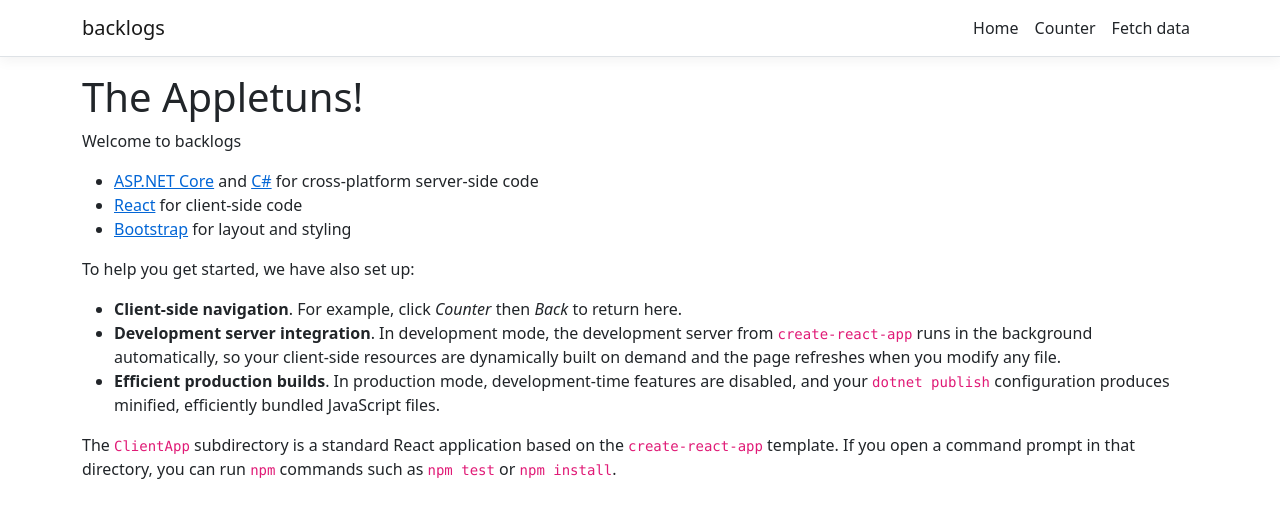
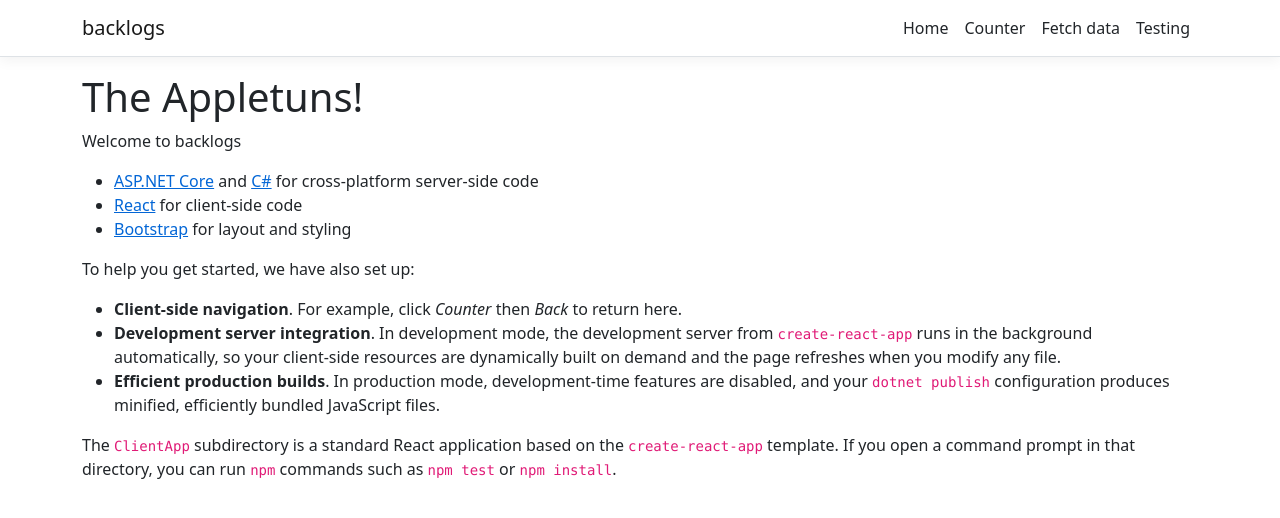
Before and after one commit to The-Appletuns/backlogs, a React (Create React App) app in the folder ClientApp/: page / in a window 1280 px wide. Shown: the top 518 px of the page. Built offline with nearby package versions, Linux system fonts and the light colour scheme.

Commit message:
added page for laurence testing

```diff
--- a/ClientApp/src/AppRoutes.js
+++ b/ClientApp/src/AppRoutes.js
@@ -1,6 +1,7 @@
 import { Counter } from "./components/Counter";
 import { FetchData } from "./components/FetchData";
 import { Home } from "./components/Home";
+import { Testing } from "./components/Testing";
 
 const AppRoutes = [
   {
@@ -14,6 +15,10 @@ const AppRoutes = [
   {
     path: '/fetch-data',
     element: <FetchData />
+  },
+  {
+    path: '/testing',
+    element: <Testing />
   }
 ];
 
--- a/ClientApp/src/components/NavMenu.js
+++ b/ClientApp/src/components/NavMenu.js
@@ -38,6 +38,9 @@ export class NavMenu extends Component {
               <NavItem>
                 <NavLink tag={Link} className="text-dark" to="/fetch-data">Fetch data</NavLink>
               </NavItem>
+              <NavItem>
+                <NavLink tag={Link} className="text-dark" to="/testing">Testing</NavLink>
+              </NavItem>
             </ul>
           </Collapse>
         </Navbar>
--- a/ClientApp/src/components/Testing.js
+++ b/ClientApp/src/components/Testing.js
@@ -6,7 +6,7 @@ export class Testing extends Component {
     constructor(props) {
         super(props);
         this.state = {
-
+            data: "Test"
         };
     }
 
@@ -14,10 +14,20 @@ export class Testing extends Component {
         this.testingStringData();
     }
 
+    render () {
+        return (
+        <div>
+            <h1>Laurence Testing</h1>
+            {this.state.data}
+        </div>
+        )
+    }
 
     async testingStringData() {
         const response = await fetch('testing');
         const data = await response.json();
-        this.setState({});
+        this.setState({
+            data: data
+        });
     }
 }
```
